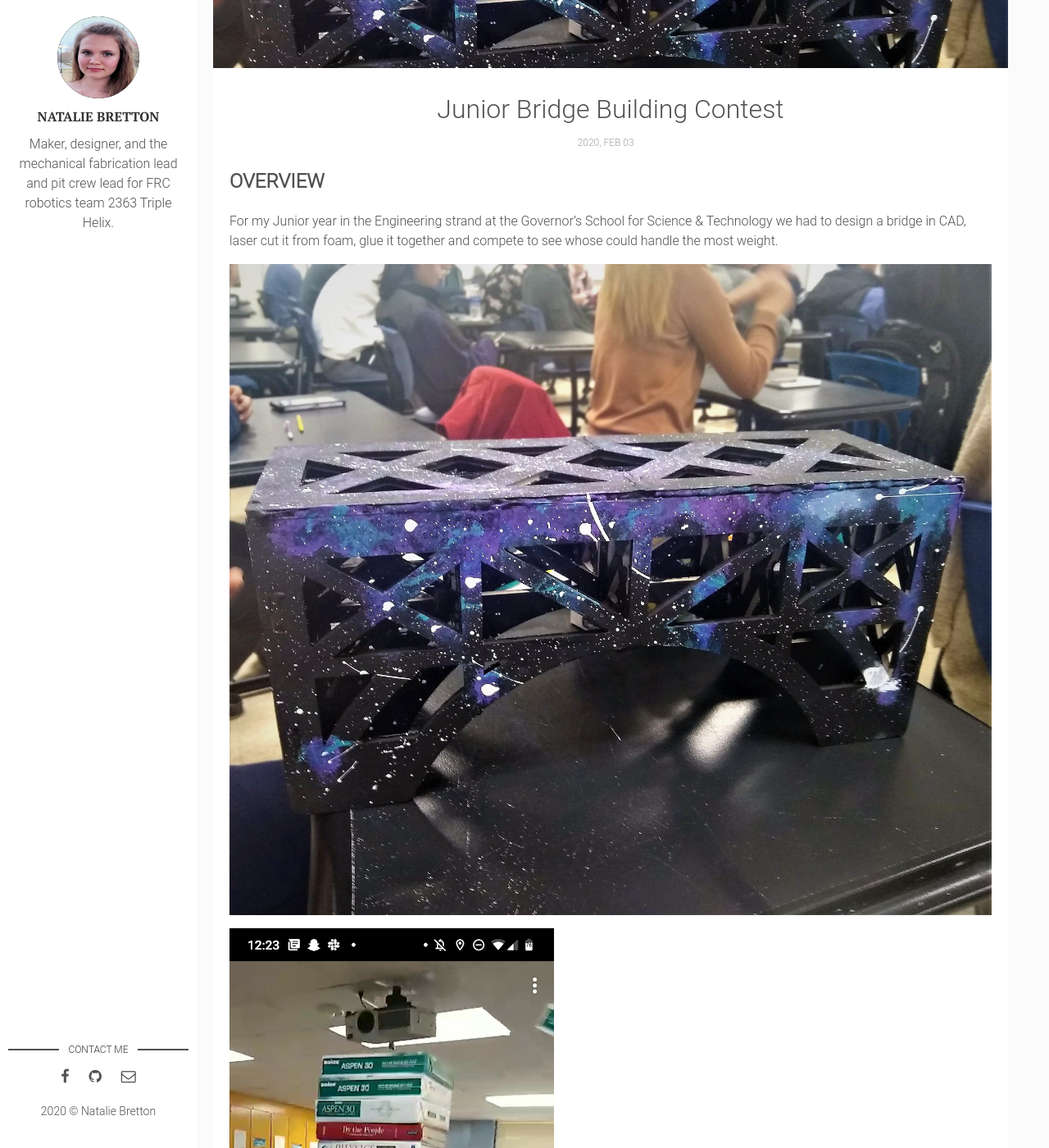
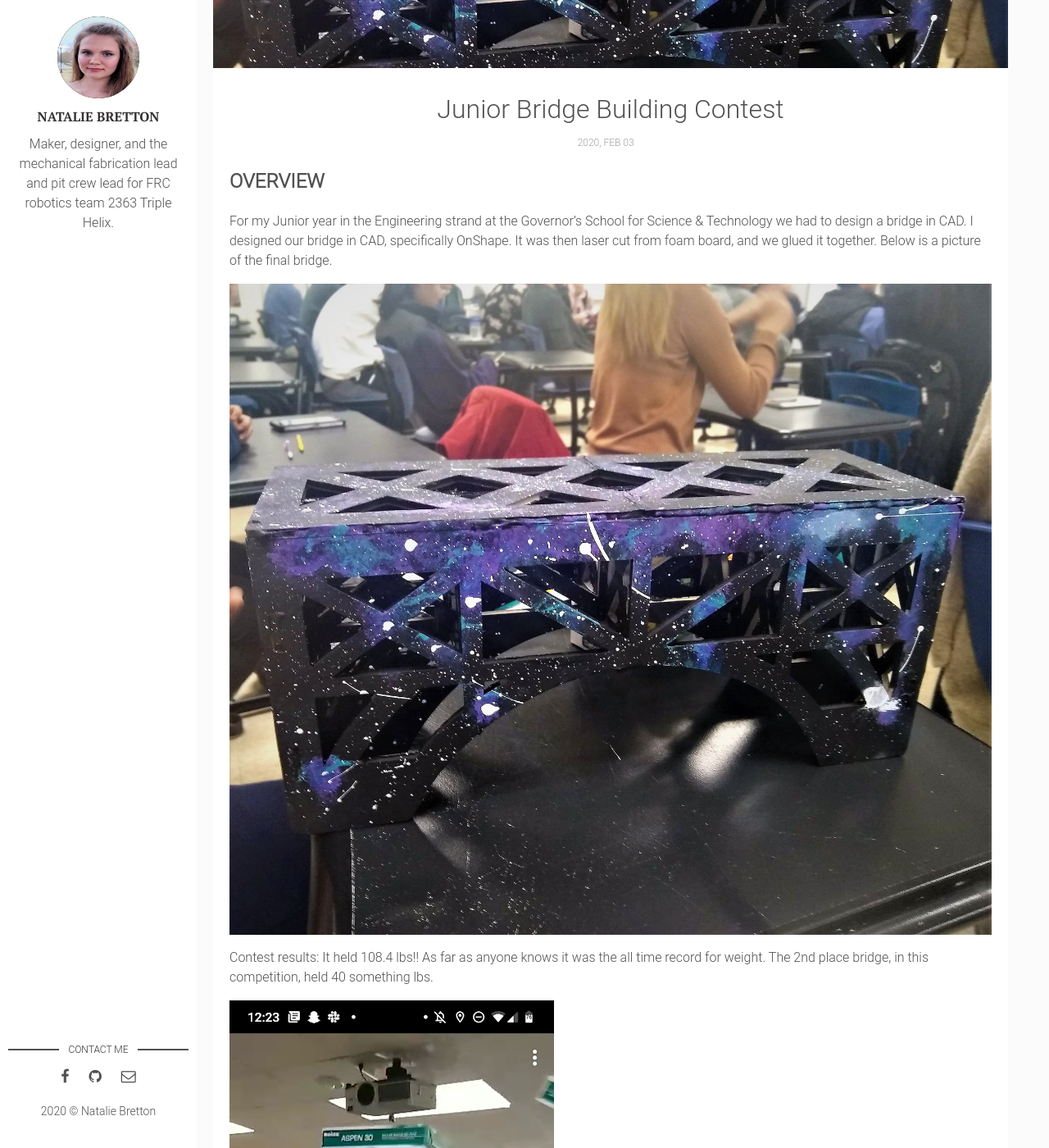
Before and after one commit to natgrrl/natgrrl.github.io, a Jekyll site: the page built from _posts/2020-02-03-bridge.markdown, in a window 1280 px wide and 1400 px high, scrolled down 437 px. Shown: the whole window at 82% size. Built offline with Jekyll 4.4.1, drawn with Linux system fonts in a browser that asks for light colours.

Commit message:
Update 2020-02-03-bridge.markdown

```diff
--- a/_posts/2020-02-03-bridge.markdown
+++ b/_posts/2020-02-03-bridge.markdown
@@ -9,10 +9,11 @@
 
 
 ## OVERVIEW
-For my Junior year in the Engineering strand at the Governor's School for Science & Technology we had to design a bridge in CAD, laser cut it from foam, glue it together and compete to see whose could handle the most weight.
-
+For my Junior year in the Engineering strand at the Governor's School for Science & Technology we had to design a bridge in CAD. I designed our bridge in CAD, specifically OnShape. It was then laser cut from foam board, and we glued it together.  Below is a picture of the final bridge.
 
 ![Bridge1](http://natgrrl.github.io/assets/img/Bridge1.jpg)
+
+Contest results: It held 108.4 lbs!! As far as anyone knows it was the all time record for weight.  The 2nd place bridge, in this competition, held 40 something lbs.
 
 ![bridge4](http://natgrrl.github.io/assets/img/bridge4.png)
 
```
